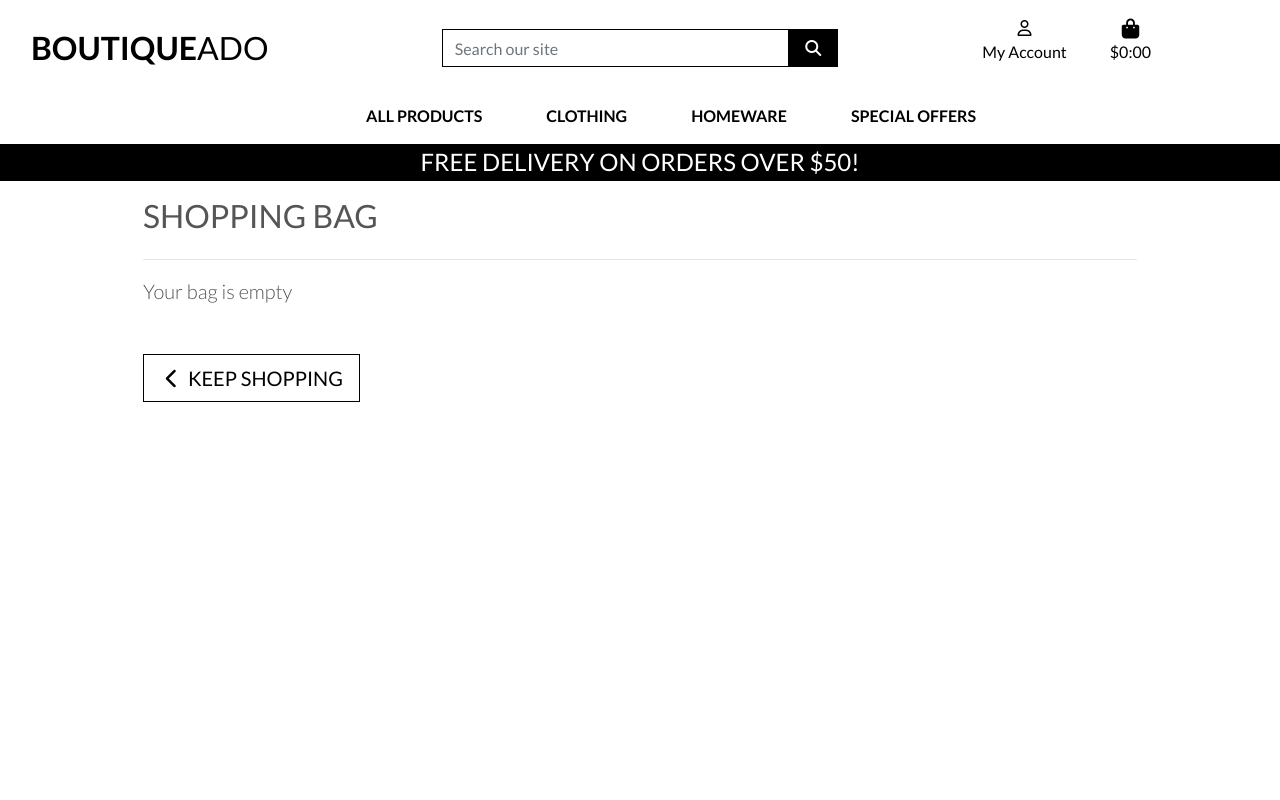
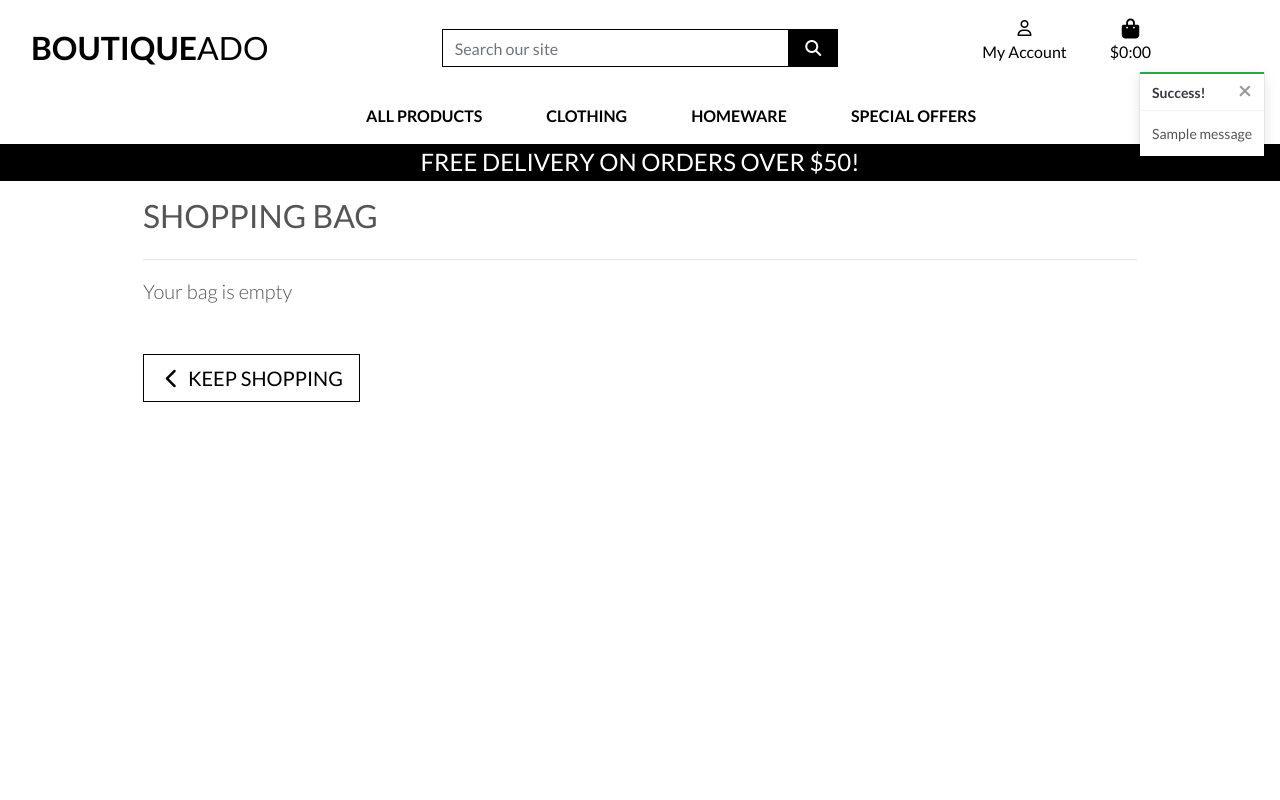
Before and after one commit to AdelleKing/django-walkthrough, a Django app: page /bag/ in a window 1280 px wide. Run offline with Django 3.2, Linux system fonts and the light colour scheme; one stand-in notice (Sample message) is shown; some libraries are stand-ins or nearby versions; some web fonts are replaced.

Commit message:
toast functioanlity working

```diff
--- a/bag/views.py
+++ b/bag/views.py
@@ -1,4 +1,8 @@
 from django.shortcuts import render, redirect, reverse, HttpResponse
+from django.contrib import messages
+
+from products.models import Product
+
 
 # Create your views here.
 
@@ -11,6 +15,7 @@ def view_bag(request):
 def add_to_bag(request, item_id):
     """ Add a quantity of the specified product to the shopping bag"""
 
+    product = Product.objects.get(pk=item_id)
     quantity = int(request.POST.get('quantity'))
     redirect_url = request.POST.get('redirect_url')
     #redirect_url uses the hidden url in the bag.html page which stores where
@@ -38,6 +43,7 @@ def add_to_bag(request, item_id):
             bag[item_id] += quantity
         else:
             bag[item_id] = quantity
+            messages.success(request, f'Added {product.name} to your bag')
 
 
     request.session['bag'] = bag
--- a/boutique_ado/settings.py
+++ b/boutique_ado/settings.py
@@ -83,6 +83,7 @@ TEMPLATES = [
     },
 ]
 
+MESSAGE_STORAGE = 'django.contrib.messages.storage.session.SessionStorage'
 
 AUTHENTICATION_BACKENDS = [
 
--- a/products/templates/products/product_detail.html
+++ b/products/templates/products/product_detail.html
@@ -111,6 +111,6 @@
 {% endblock %}
 
 {% block postloadjs %}
-{{ block.super }}
-{% include 'products/includes/quantity_input_script.html' %}
+    {{ block.super }}
+        {% include 'products/includes/quantity_input_script.html' %}
 {% endblock %}
--- a/static/css/base.css
+++ b/static/css/base.css
@@ -10,7 +10,7 @@ body {
     font-family: 'Lato';
 }
 
-
+/* from Bulma */
 .icon {
     align-items: center;
     display: inline-flex;
@@ -36,6 +36,19 @@ body {
 .btn-black {
     background: black;
     color: white;
+}
+
+.btn-outline-black {
+    background: white;
+    color: black !important; /* use important to override link colors for <a> elements */
+    border: 1px solid black;
+}
+
+.btn-outline-black:hover,
+.btn-outline-black:active,
+.btn-outline-black:focus {
+    background: black;
+    color: white !important;
 }
 
 .shop-now-button:hover,
@@ -89,17 +102,21 @@ a.category-badge > span.badge:hover {
     cursor: pointer;
 }
 
-.btn-outline-black {
-    background: white;
-    color: black !important; /* use important to override link colors for <a> elements */
-    border: 1px solid black;
+/* ------------------------------- bootstrap toasts */
+
+.message-container {
+    position: fixed;
+    top: 72px;
+    right: 15px;
+    z-index: 99999999999;
 }
 
-.btn-outline-black:hover,
-.btn-outline-black:active,
-.btn-outline-black:focus {
-    background: black;
-    color: white !important;
+.custom-toast {
+    overflow: visible;
+}
+
+.toast-capper {
+    height: 2px;
 }
 
 /* -------------------------------- Media Queries */
--- a/templates/base.html
+++ b/templates/base.html
@@ -114,8 +114,22 @@
 
     </header>
 
-    {% if messages%}
-        <div class="message-container"></div>
+    {% if messages %}
+        <div class="message-container">
+            {% for message in messages %}
+                {% with message.level as level %}
+                    {% if level == 40 %}
+                        {% include 'includes/toasts/toast_error.html' %}
+                    {% elif level == 30 %}
+                        {% include 'includes/toasts/toast_warning.html' %}
+                    {% elif level == 25 %}
+                        {% include 'includes/toasts/toast_success.html' %}
+                    {% else %}
+                        {% include 'includes/toasts/toast_info.html' %}
+                    {% endif %}
+                {% endwith %}
+            {% endfor %}
+        </div>
     {% endif %}
 
     {% block page_header %}
@@ -126,6 +140,10 @@
     {% endblock %}
 
     {% block postloadjs %}
+    {{ block.super }}
+      <script type="text/javascript">
+        $('.toast').toast('show');
+      </script>
     {% endblock %}
 
 
--- /dev/null
+++ b/templates/includes/toasts/toast_success.html
@@ -0,0 +1,13 @@
+<div class="toast custom-toast rounded-0 border-top-0" data-autohide="false">
+    <div class="arrow-up arrow-success"></div>
+    <div class="w-100 toast-capper bg-success"></div>
+    <div class="toast-header bg-white text-dark">
+        <strong class="mr-auto">Success!</strong>
+        <button type="button" class="ml-2 mb-1 close text-dark" data-dismiss="toast" aria-label="Close">
+            <span aria-hidden="true">&times;</span>
+        </button>
+    </div>
+    <div class="toast-body bg-white">
+        {{ message }}
+    </div>
+</div>
```
Also changed, not shown: templates/includes/toasts/toast_error.html (added, +13 -0 lines), templates/includes/toasts/toast_info.html (added, +13 -0 lines), templates/includes/toasts/toast_warning.html (added, +13 -0 lines), db.sqlite3.
